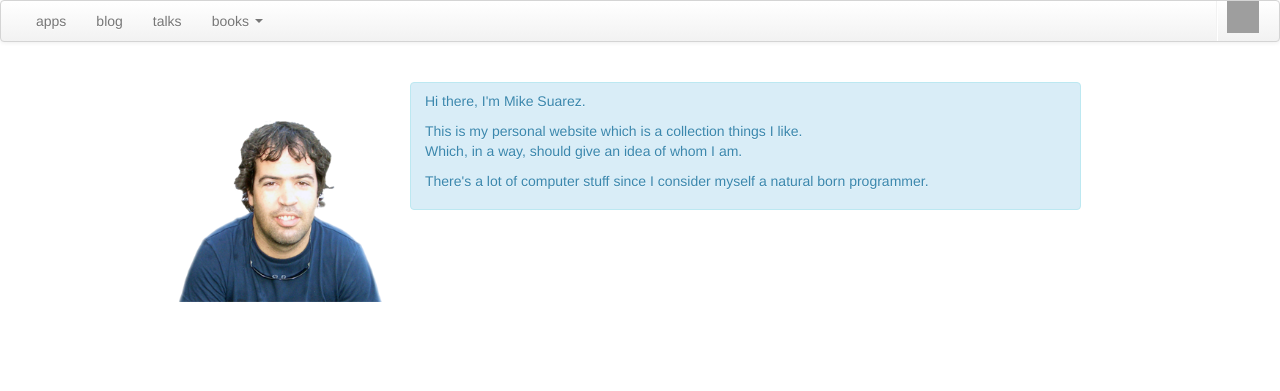
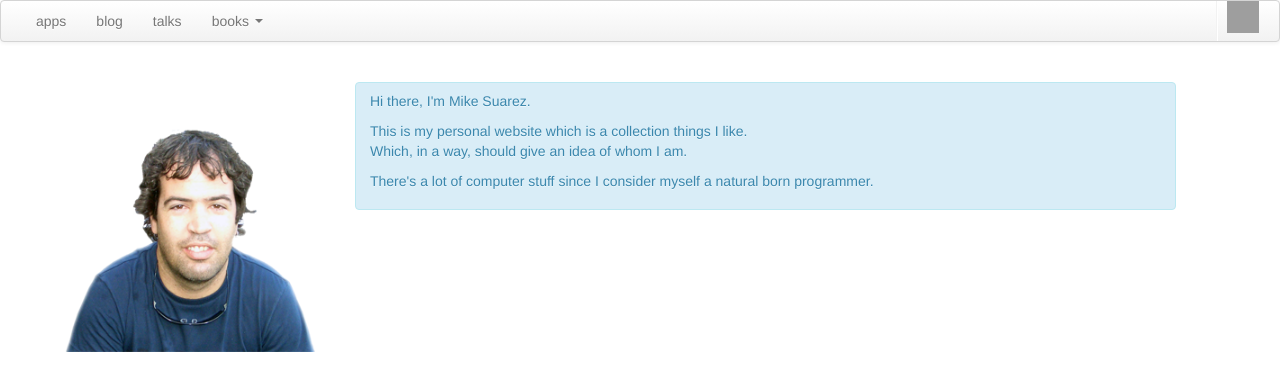
Before and after one commit to msuarz/msuarz.github.com, a Jekyll site: the page built from index.html, in a window 1280 px wide. Shown: the top 391 px of the page. Built offline with Jekyll 4.4.1, drawn with Linux system fonts in a browser that asks for light colours; grey boxes are pictures that could not be loaded.

Commit message:
reponsiveness

```diff
--- a/_includes/head.html
+++ b/_includes/head.html
@@ -1,4 +1,5 @@
 <title>msuarz</title>
 <meta http-equiv='Content-Type' content='text/html; charset=utf-8'/>
 <link rel='stylesheet' type='text/css' href='css/bootstrap.css'/>
+<link href="css/bootstrap-responsive.css" rel="stylesheet">
 <link rel='stylesheet' type='text/css' href='css/msuarz.css'/>
--- a/_includes/structure.html
+++ b/_includes/structure.html
@@ -18,6 +18,6 @@
     </footer>
 
 </div>
-<script src="/js/bootstrap-dropdown.js"></script>
+<script src="js/bootstrap-dropdown.js"></script>
 </body>
 </html>
--- a/_includes/top.html
+++ b/_includes/top.html
@@ -6,15 +6,8 @@
                     <li><a href="apps">apps</a></li>
                     <li><a href="http://msuarz.blogspot.com/">blog</a></li>
                     <li><a href="talks">talks</a></li>
-                    <!--<li class="dropdown">-->
-                    <!--<a id="books" class="dropdown-toggle" data-toggle="dropdown" href="">books</a>-->
-                    <!--<ul class="dropdown-menu">-->
-                    <!--<li><a href="paper">blog</a></li>-->
-                    <!--<li><a href="epub">talks</a></li>-->
-                    <!--</ul>-->
-                    <!--</li>-->
-                    <li class="dropdown">
-                        <a class="dropdown-toggle" data-toggle="dropdown" href="#">
+                    <li class="dropdown" data-dropdown="dropdown">
+                        <a class="dropdown-toggle" href="#">
                             books <b class="caret"></b>
                         </a>
                         <ul class="dropdown-menu">
```
